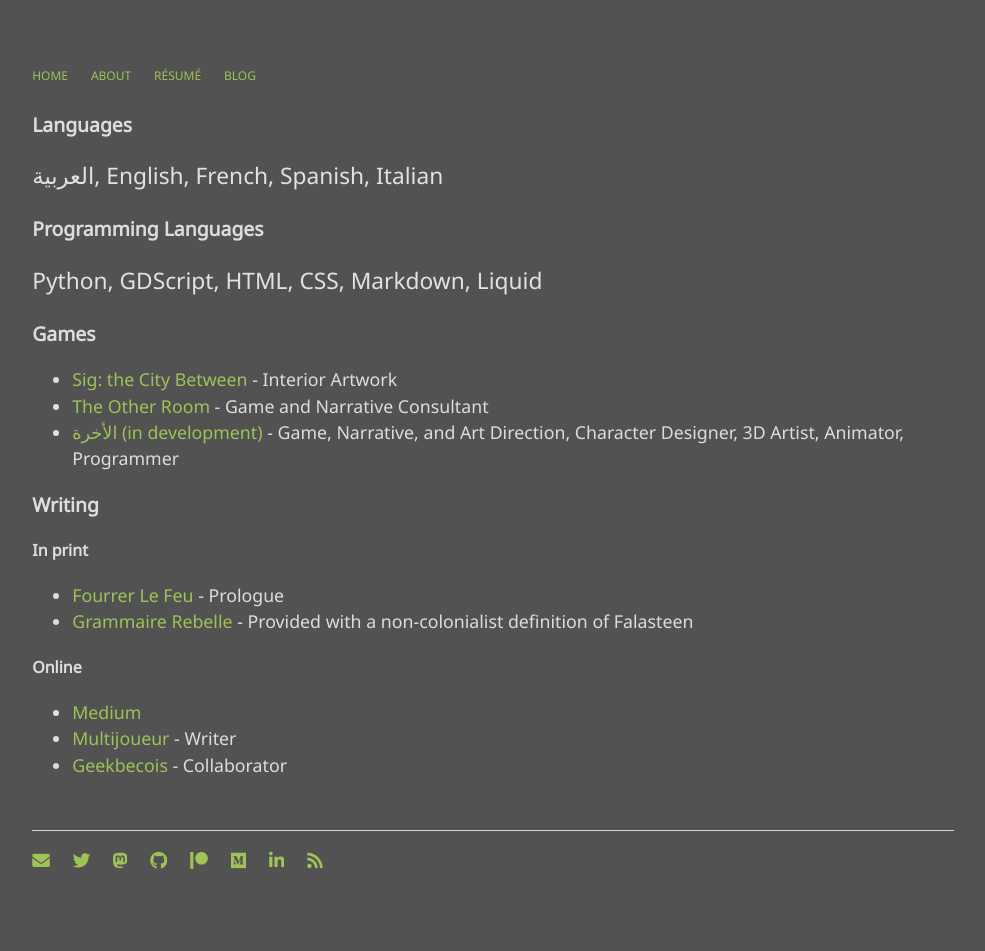
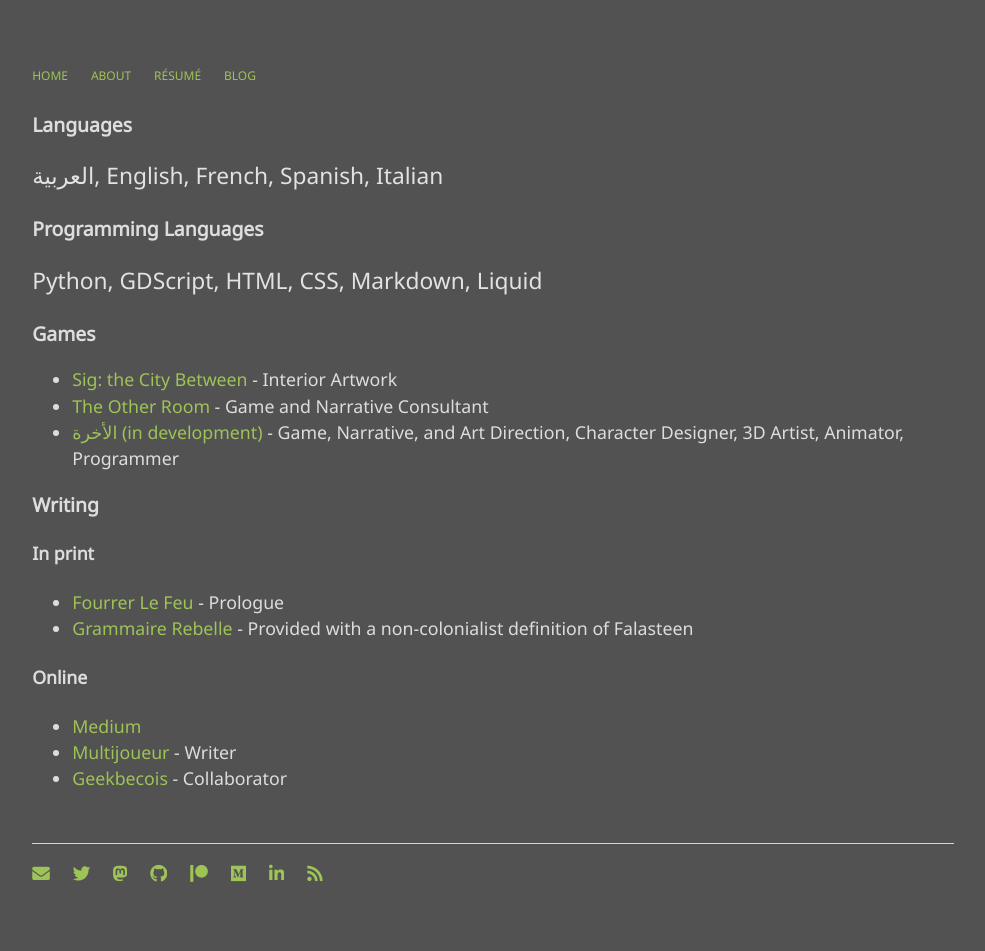
Before and after one commit to mstfacmly/mstfacmly.github.io, a Jekyll site: the page built from resume.md, in a window 1280 px wide. Shown: the whole page, without its empty margins (147-1132 px from the left). Built offline with Jekyll 4.4.1, drawn with Linux system fonts in a browser that asks for light colours; nearby versions of some CDN libraries; some web fonts are replaced.

Commit message:
more media css rules, added blurb section to index

```diff
--- a/css/main.css
+++ b/css/main.css
@@ -42,6 +42,11 @@
 	font-family:'FiraGO Thin', 'Noto Sans', 'Helvetica', 'Sans-Serif';
 	color: #ddd;
 }
+h4 {
+	font-size: 1.11em;
+	font-family:'FiraGO Thin', 'Noto Sans', 'Helvetica', 'Sans-Serif';
+	color: #ddd;
+}
 p {
 	font-size: 1.42em;
 	line-height: 1.42em;
@@ -66,16 +71,9 @@
 	list-style:none;
 }
 
-}
-
-.img-circle {
-	border-radius: 50%;
-	vertical-align: middle;
-}
-
 @media screen and (min-width: 16rem) and (max-width: 48rem) {
 	html {
-		font-size: 15px;
+		font-size: 1rem;
 		text-align: center;
 	}
 	h1 {
@@ -85,7 +83,12 @@
 		border-radius:50%;
 		height: 11rem;
 		margin: 0 auto;
-		vertical-align: middle;
+	}
+	#blurb p {
+		text-align: center;
+	}
+	.container p {
+		text-align: initial;
 	}
 	#resume {
 		text-align: initial;
@@ -94,7 +97,7 @@
 
 @media screen and (min-width: 48rem){
 	html {
-		font-size: 16px;
+		font-size: 1rem;
 	}
 	img {
 		border-radius:50%;
```
Also changed, not shown: index.md (+2 -0 lines).
